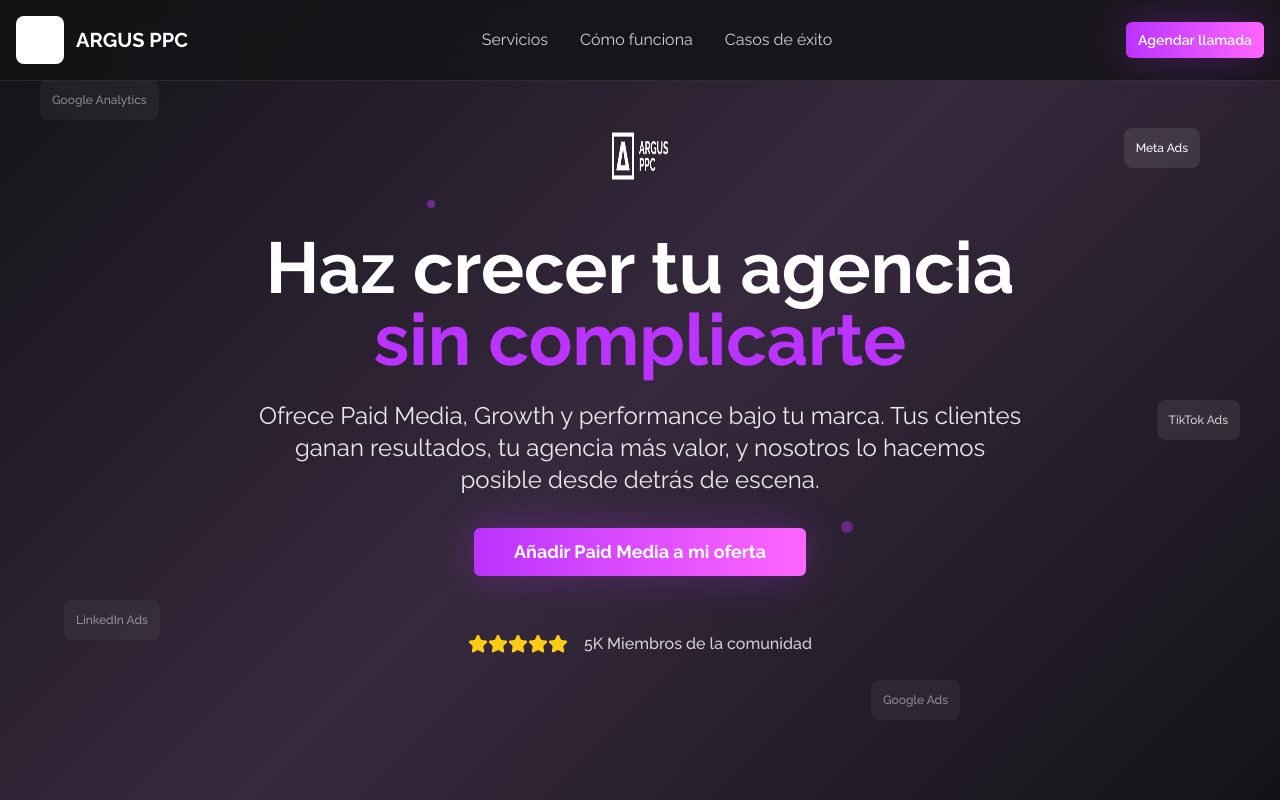
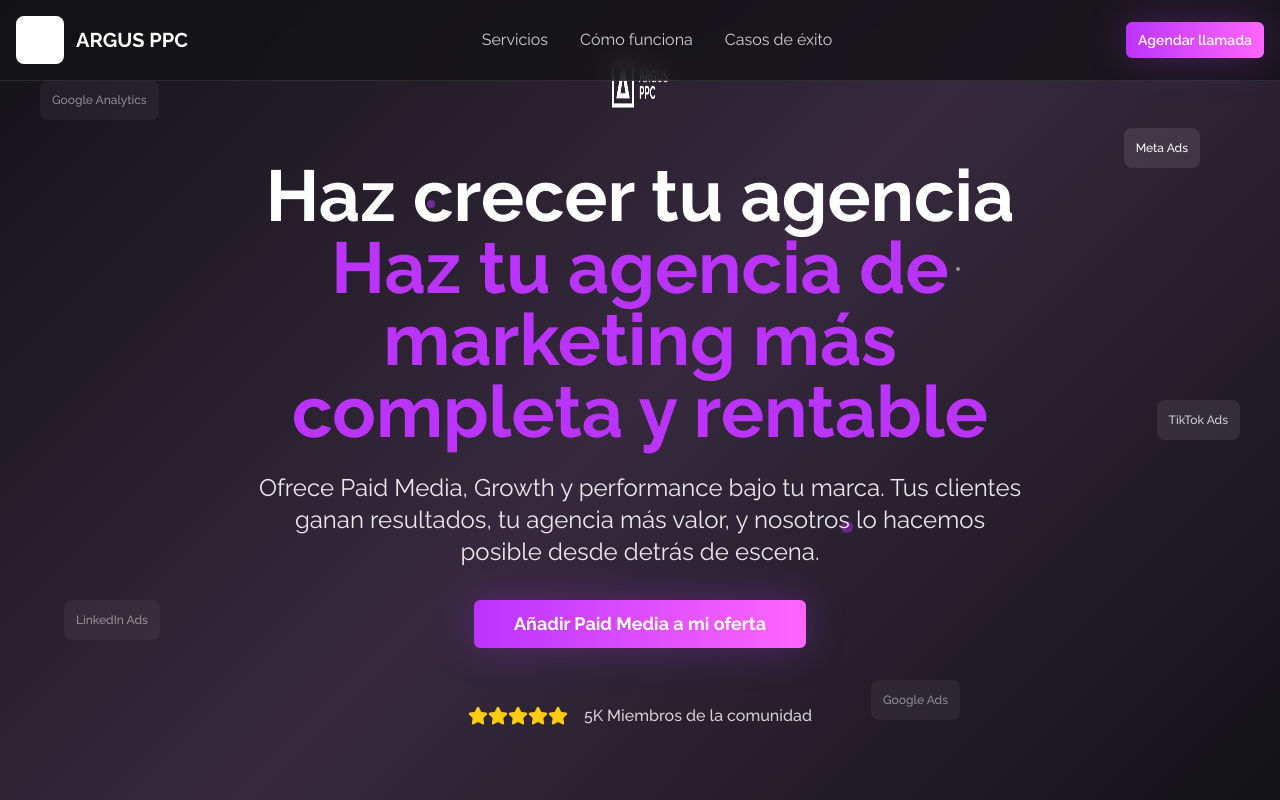
Before and after one commit to Victorioo/marca-blanca-argusppc-66, a React (Vite) app: page / in a window 1280 px wide. Shown: the top 800 px of the page. Built offline with nearby package versions, Linux system fonts and the light colour scheme.

Commit message:
Change hero headline text
Update the main headline text in the hero section to "Haz tu agencia de marketing más completa y rentable".

```diff
--- a/src/components/HeroSection.tsx
+++ b/src/components/HeroSection.tsx
@@ -17,7 +17,7 @@ const HeroSection = () => {
         <h1 className="text-5xl md:text-7xl font-bold text-white mb-6 leading-tight">
           Haz crecer tu agencia{" "}
           <span className="bg-gradient-to-r from-primary to-accent bg-clip-text text-transparent">
-            sin complicarte
+            Haz tu agencia de marketing más completa y rentable
           </span>
         </h1>
 
```
